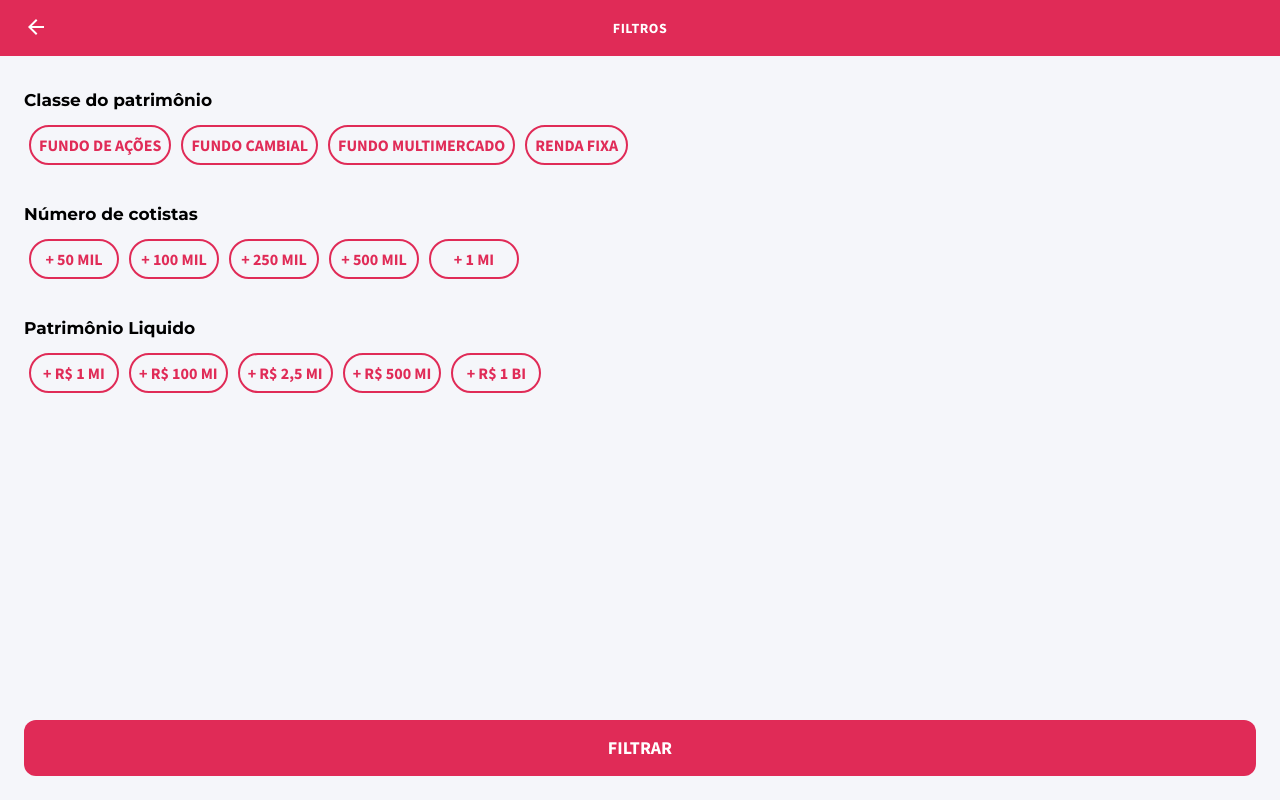
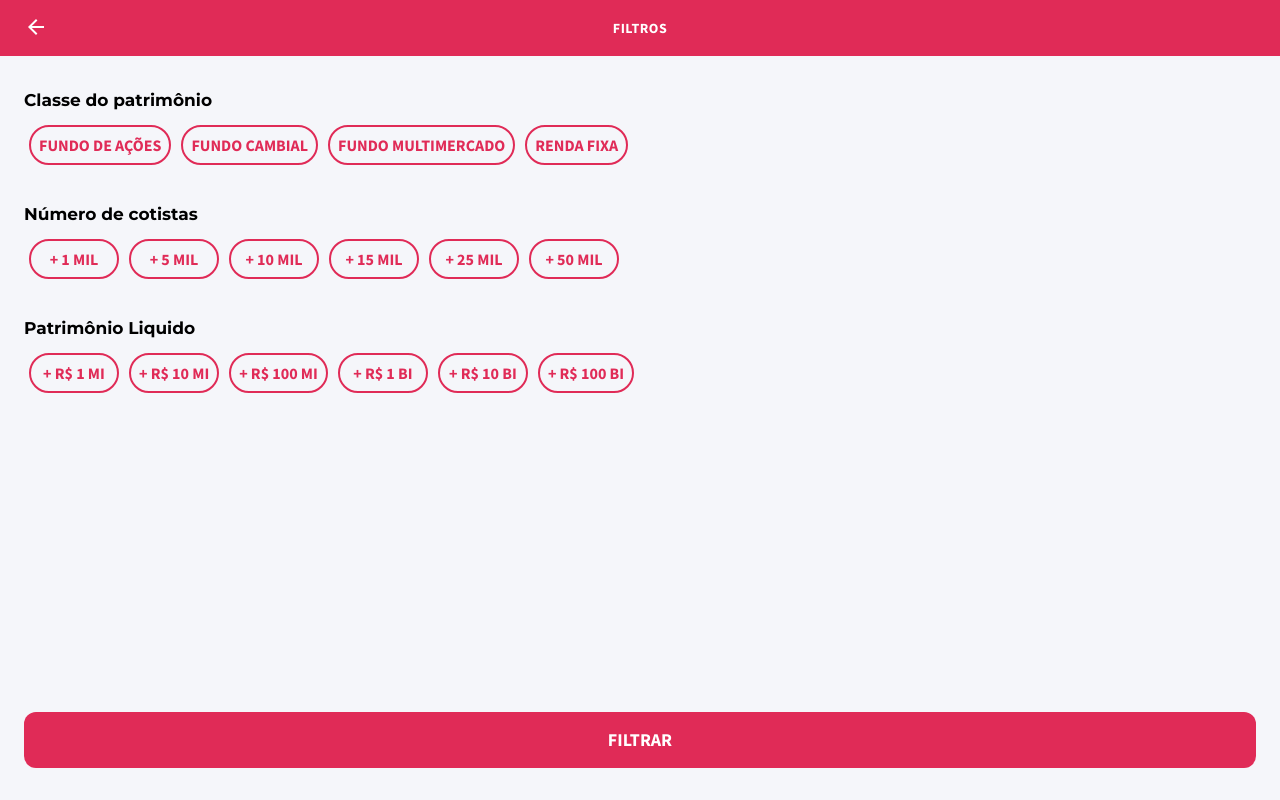
Before and after one commit to luizmellodev/radardoinvestidor-frontend, a Next.js app: page /filtro in a window 1280 px wide. Built offline with nearby package versions, Linux system fonts and the light colour scheme.

Commit message:
Ajuste em filtros

```diff
--- a/src/pages/filtro.tsx
+++ b/src/pages/filtro.tsx
@@ -11,7 +11,7 @@ const Container = styled.div`
   overflow-y: scroll;
 `;
 const Footer = styled.div`
-  padding: 0px 24px 24px;
+  padding: 0px 24px 32px;
 `;
 const Body = styled.div`
   display: flex;
@@ -25,13 +25,14 @@ export default function Filtro() {
     'Fundo Multimercado',
     'Fundo de Renda Fixa',
   ];
-  const cotistasOptions = [50000, 100000, 250000, 500000, 1000000];
+  const cotistasOptions = [1000, 5000, 10000, 15000, 25000, 50000];
   const patrimonioOptions = [
     1000000,
+    10000000,
     100000000,
-    2500000,
-    500000000,
     1000000000,
+    10000000000,
+    100000000000,
   ];
 
   return (
```
